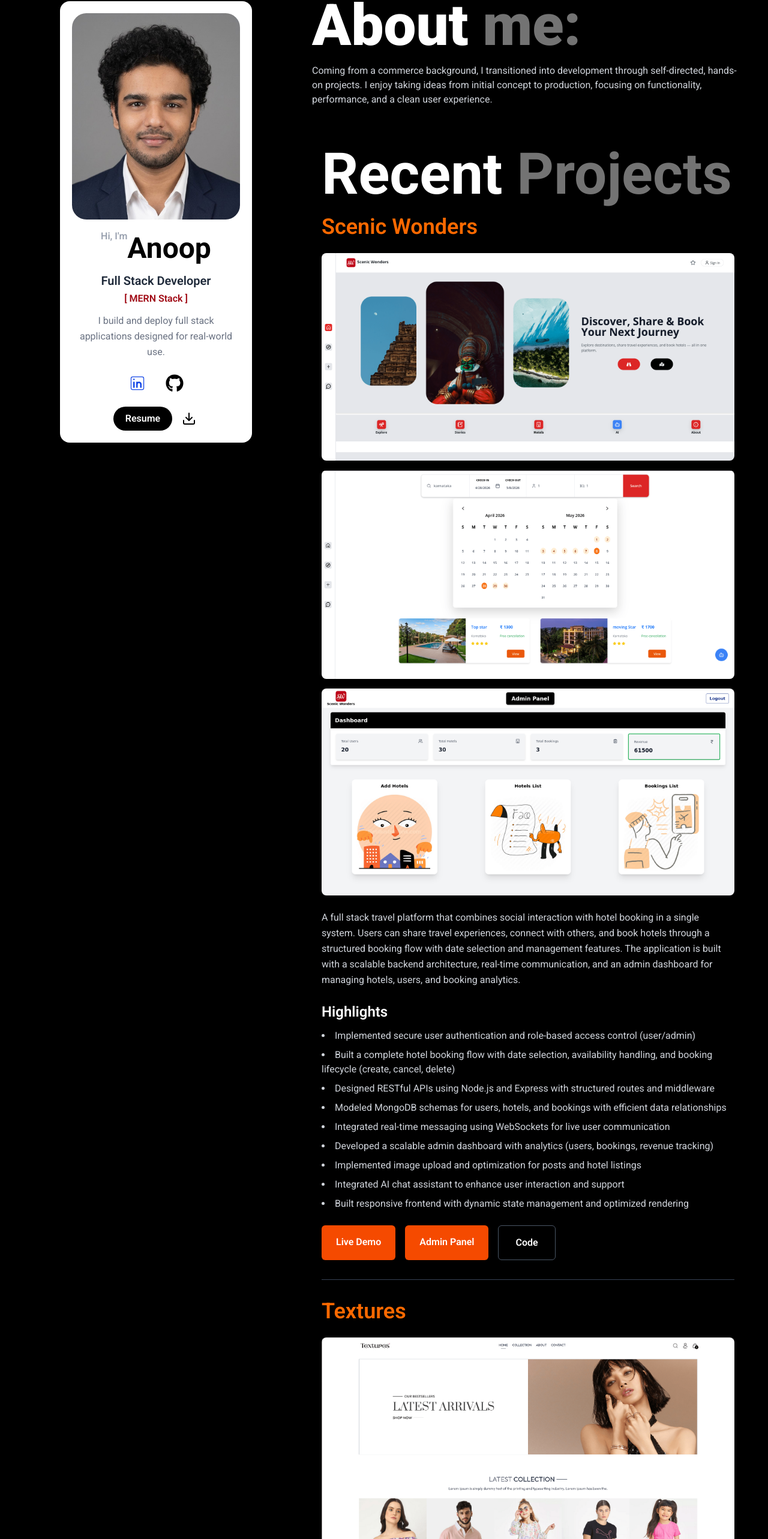
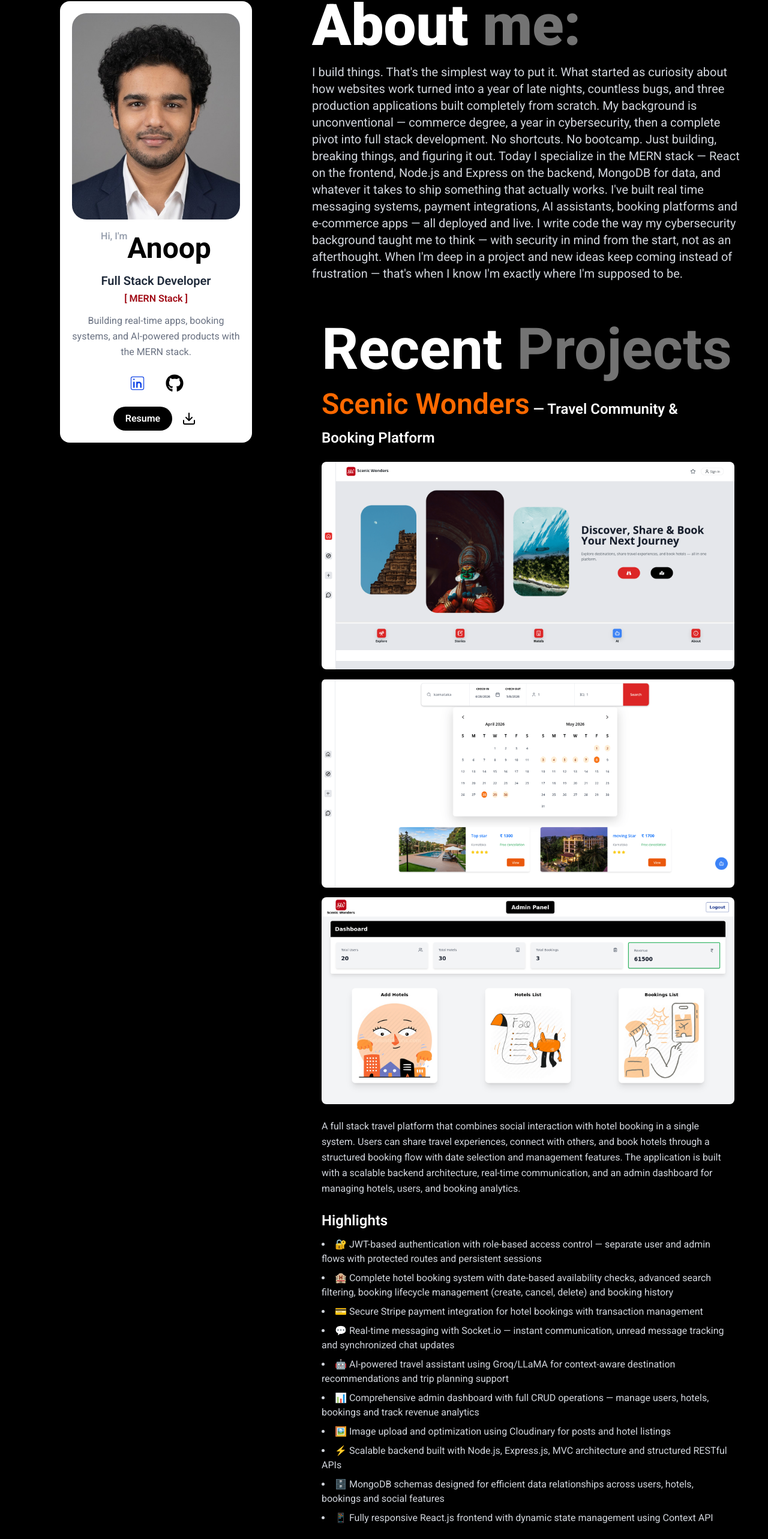
Before and after one commit to elvyn0/portfolio, a React (Vite) app: page / in a window 1280 px wide. Shown: the part 170-2736 px from the top of the page at 60% size. Built offline with nearby package versions, Linux system fonts and the light colour scheme; the HTML template or start-up script is replaced by a standard one.

Commit message:
add: Update resume,updat skills and edited about section

```diff
--- a/src/Components/About.jsx
+++ b/src/Components/About.jsx
@@ -9,10 +9,17 @@ function About() {
           <p className="text-4xl md:text-8xl font-black text-white mb-4">
             About <span className="text-neutral-500">me:</span>
           </p>
-          <p className="text-gray-300 w-full">
-            Coming from a commerce background, I transitioned into development through self-directed, hands-on projects.
-            I enjoy taking ideas from initial concept to production, focusing on functionality, performance, and a clean
-            user experience.
+          <p className="text-gray-300 w-full text-xl">
+            I build things. That's the simplest way to put it. What started as curiosity about how websites work turned
+            into a year of late nights, countless bugs, and three production applications built completely from scratch.
+            My background is unconventional — commerce degree, a year in cybersecurity, then a complete pivot into full
+            stack development. No shortcuts. No bootcamp. Just building, breaking things, and figuring it out. Today I
+            specialize in the MERN stack — React on the frontend, Node.js and Express on the backend, MongoDB for data,
+            and whatever it takes to ship something that actually works. I've built real time messaging systems, payment
+            integrations, AI assistants, booking platforms and e-commerce apps — all deployed and live. I write code the
+            way my cybersecurity background taught me to think — with security in mind from the start, not as an
+            afterthought. When I'm deep in a project and new ideas keep coming instead of frustration — that's when I
+            know I'm exactly where I'm supposed to be.
           </p>
         </div>
       </div>
--- a/src/Components/Hero.jsx
+++ b/src/Components/Hero.jsx
@@ -26,7 +26,7 @@ function Hero() {
             </div>
 
             <p className="text-gray-500 text-sm sm:text-base leading-relaxed">
-              I build and deploy full stack applications designed for real-world use.
+              Building real-time apps, booking systems, and AI-powered products with the MERN stack.
             </p>
           </div>
 
@@ -54,14 +54,14 @@ function Hero() {
           {/* CTA */}
           <div className="flex items-center gap-3">
             {/* View */}
-            <a href="/Anoop_S_FullStack_Developer_Resume.pdf" target="_blank" rel="noopener noreferrer">
+            <a href="/Anoop_S_Full_Stack_Developer_Resume.pdf" target="_blank" rel="noopener noreferrer">
               <button className="bg-black text-white py-2 px-5 rounded-full font-semibold hover:bg-gray-800 transition">
                 Resume
               </button>
             </a>
             {/* Download */}
             <a
-              href="Anoop_S_FullStack_Developer_Resume.pdf"
+              href="Anoop_S_Full_Stack_Developer_Resume.pdf"
               download="Anoop_S_FullStack_Developer_Resume.pdf"
               className="cursor-pointer hover:bg-gray-100 p-1 rounded-full transition-all"
             >
--- a/src/Components/Projects.jsx
+++ b/src/Components/Projects.jsx
@@ -14,7 +14,9 @@ function Projects() {
           {/* Project 1 */}
           <div>
             {/* Title */}
-            <h2 className="font-semibold text-2xl md:text-4xl text-orange-500 mb-6">Scenic Wonders</h2>
+            <h2 className="font-semibold text-2xl md:text-5xl text-orange-500 mb-6">
+              Scenic Wonders<span className="text-white text-2xl"> — Travel Community & Booking Platform</span>
+            </h2>
 
             {/* Screenshots */}
             <div className="grid grid-cols-1  gap-4 mb-6">
@@ -49,26 +51,46 @@ function Projects() {
               <p className="font-semibold mb-3 text-2xl">Highlights</p>
 
               <ul className="list-disc list-inside space-y-2 text-gray-300">
-                <li>Implemented secure user authentication and role-based access control (user/admin)</li>
+                <li>
+                  🔐 JWT-based authentication with role-based access control — separate user and admin flows with
+                  protected routes and persistent sessions
+                </li>
 
                 <li>
-                  Built a complete hotel booking flow with date selection, availability handling, and booking lifecycle
-                  (create, cancel, delete)
+                  🏨 Complete hotel booking system with date-based availability checks, advanced search filtering,
+                  booking lifecycle management (create, cancel, delete) and booking history
                 </li>
 
-                <li>Designed RESTful APIs using Node.js and Express with structured routes and middleware</li>
+                <li className="no">
+                  💳 Secure Stripe payment integration for hotel bookings with transaction management
+                </li>
 
-                <li>Modeled MongoDB schemas for users, hotels, and bookings with efficient data relationships</li>
+                <li>
+                  💬 Real-time messaging with Socket.io — instant communication, unread message tracking and
+                  synchronized chat updates
+                </li>
 
-                <li>Integrated real-time messaging using WebSockets for live user communication</li>
+                <li>
+                  🤖 AI-powered travel assistant using Groq/LLaMA for context-aware destination recommendations and trip
+                  planning support
+                </li>
 
-                <li>Developed a scalable admin dashboard with analytics (users, bookings, revenue tracking)</li>
+                <li>
+                  📊 Comprehensive admin dashboard with full CRUD operations — manage users, hotels, bookings and track
+                  revenue analytics
+                </li>
 
-                <li>Implemented image upload and optimization for posts and hotel listings</li>
+                <li>🖼️ Image upload and optimization using Cloudinary for posts and hotel listings</li>
 
-                <li>Integrated AI chat assistant to enhance user interaction and support</li>
+                <li>
+                  ⚡ Scalable backend built with Node.js, Express.js, MVC architecture and structured RESTful APIs
+                </li>
 
-                <li>Built responsive frontend with dynamic state management and optimized rendering</li>
+                <li>
+                  🗄️ MongoDB schemas designed for efficient data relationships across users, hotels, bookings and social
+                  features
+                </li>
+                <li>📱 Fully responsive React.js frontend with dynamic state management using Context API</li>
               </ul>
             </div>
 
@@ -105,7 +127,9 @@ function Projects() {
           {/* Project 2 */}
           <div>
             {/* Title */}
-            <h2 className="font-semibold text-2xl md:text-4xl text-orange-500 mb-6">Textures</h2>
+            <h2 className="font-semibold text-2xl md:text-5xl text-orange-500 mb-6">
+              Textures<span className="text-white text-2xl"> — E-commerce</span>
+            </h2>
 
             {/* Screenshots */}
             <div className="grid grid-cols-1  gap-4 mb-6">
--- a/src/Components/Skill.jsx
+++ b/src/Components/Skill.jsx
@@ -1,4 +1,4 @@
-import { FaReact, FaHtml5, FaCss3Alt, FaGithub } from "react-icons/fa";
+import { FaReact, FaHtml5, FaCss3Alt, FaGithub, FaDocker, FaAws } from "react-icons/fa";
 import { IoLogoJavascript, IoLogoVercel } from "react-icons/io5";
 import { RiTailwindCssFill } from "react-icons/ri";
 import { DiNodejs } from "react-icons/di";
@@ -26,6 +26,22 @@ const TechImage = ({ src, label, className = "" }) => {
   );
 };
 
+export const AwsS3 = (props) => (
+  <svg xmlns="http://www.w3.org/2000/svg" width="1em" height="1em" viewBox="0 0 256 256" {...props}>
+    <defs>
+      <linearGradient id="logosAwsS30" x1="0%" x2="100%" y1="100%" y2="0%">
+        <stop offset="0%" stopColor="#1B660F"></stop>
+        <stop offset="100%" stopColor="#6CAE3E"></stop>
+      </linearGradient>
+    </defs>
+    <path fill="url(#logosAwsS30)" d="M0 0h256v256H0z"></path>
+    <path
+      fill="#FFF"
+      d="m194.675 137.256l1.229-8.652c11.33 6.787 11.478 9.59 11.475 9.667c-.02.016-1.952 1.629-12.704-1.015Zm-6.218-1.728c-19.584-5.926-46.857-18.438-57.894-23.654c0-.045.013-.086.013-.131c0-4.24-3.45-7.69-7.693-7.69c-4.237 0-7.687 3.45-7.687 7.69s3.45 7.69 7.687 7.69c1.862 0 3.552-.695 4.886-1.8c12.986 6.148 40.048 18.478 59.776 24.302l-7.801 55.059c-.023.15-.032.3-.032.451c0 4.848-21.463 13.754-56.532 13.754c-35.44 0-57.13-8.906-57.13-13.754a3.31 3.31 0 0 0-.028-.435l-16.3-119.062c14.108 9.712 44.454 14.85 73.478 14.85c28.979 0 59.273-5.12 73.41-14.802l-8.153 57.532ZM48 65.528c.23-4.21 24.428-20.73 75.2-20.73c50.764 0 74.966 16.516 75.2 20.73v1.437c-2.784 9.443-34.144 19.434-75.2 19.434c-41.127 0-72.503-10.023-75.2-19.479v-1.392Zm156.8.07c0-11.087-31.79-27.2-81.6-27.2c-49.812 0-81.6 16.113-81.6 27.2l.3 2.414l17.754 129.676c.426 14.503 39.1 19.91 63.526 19.91c30.31 0 62.512-6.969 62.928-19.9l7.668-54.07c4.265 1.02 7.776 1.542 10.595 1.542c3.785 0 6.345-.925 7.897-2.774c1.274-1.517 1.76-3.354 1.396-5.31c-.83-4.428-6.087-9.202-16.794-15.311l7.603-53.639l.327-2.537Z"
+    ></path>
+  </svg>
+);
+
 function Skill() {
   return (
     <motion.div variants={fadeUp} initial="hidden" whileInView="show" viewport={{ once: true }}>
@@ -44,6 +60,8 @@ function Skill() {
           <div className="grid grid-cols-3 sm:grid-cols-4 md:grid-cols-5 gap-6 text-center">
             <TechItem icon={<FaReact className="text-blue-400" />} label="React" />
             <TechItem icon={<IoLogoJavascript className="text-yellow-300" />} label="JavaScript" />
+            <TechImage src={assets.nextjs} label="Next.js" className="bg-white p-1 rounded-md" />
+            <TechImage src={assets.typescript} label="TypeScript" />
             <TechItem icon={<FaHtml5 className="text-orange-500" />} label="HTML" />
             <TechItem icon={<FaCss3Alt className="text-blue-500" />} label="CSS" />
             <TechItem icon={<RiTailwindCssFill className="text-cyan-300" />} label="Tailwind" />
@@ -71,6 +89,17 @@ function Skill() {
           </div>
         </div>
 
+        {/* Cloud & Deployment:  */}
+        <div>
+          <p className="font-semibold text-gray-300 text-lg mb-2">Cloud & Deployment</p>
+          <div className="grid grid-cols-3 sm:grid-cols-4 gap-6 text-center">
+            <TechItem icon={<FaAws className="text-yellow-100" />} label="AWS (S3 & EC2 )" />
+            <TechItem icon={<FaDocker className="text-blue-400" />} label="Docker" />
+            <TechItem icon={<IoLogoVercel className="text-black bg-white p-1 rounded-md" />} label="Vercel" />
+            <TechItem icon={<SiRender className="text-black bg-white p-1 rounded-md" />} label="Render" />
+          </div>
+        </div>
+
         {/* TOOLS */}
         <div>
           <p className="font-semibold text-gray-300 text-lg mb-4">Tools</p>
@@ -79,8 +108,6 @@ function Skill() {
             <TechItem icon={<LiaGit className="text-red-500" />} label="Git" />
             <TechItem icon={<FaGithub className=" text-black bg-white p-1 rounded-md" />} label="GitHub" />
             <TechItem icon={<SiPostman className="text-orange-500" />} label="Postman" />
-            <TechItem icon={<IoLogoVercel className="text-black bg-white p-1 rounded-md" />} label="Vercel" />
-            <TechItem icon={<SiRender className="text-black bg-white p-1 rounded-md" />} label="Render" />
           </div>
         </div>
 
@@ -90,10 +117,6 @@ function Skill() {
 
           <div className="grid grid-cols-3 sm:grid-cols-4 gap-6 text-center">
             <TechImage src={assets.python} label="Python" />
-
-            <TechImage src={assets.nextjs} label="Next.js" className="bg-white p-1 rounded-md" />
-
-            <TechImage src={assets.typescript} label="TypeScript" />
           </div>
         </div>
       </div>
```
Also changed, not shown: 2 other files (tests, documents, lock files or other folders).
